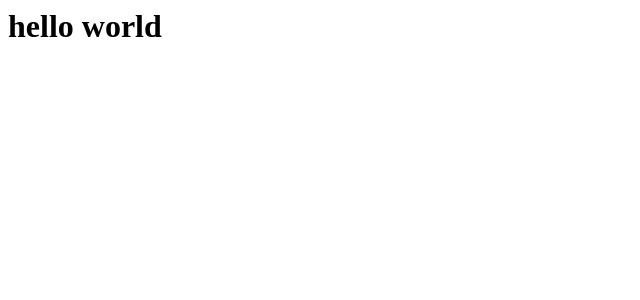
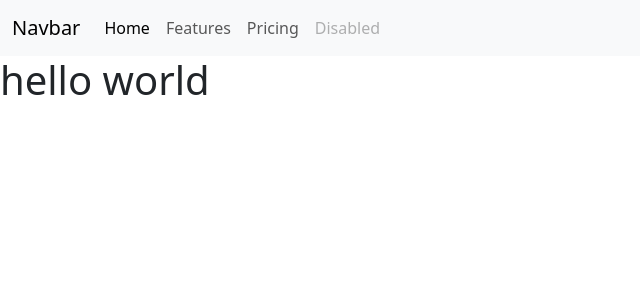
Before and after one commit to Honda249/Restaurant_Booking, a Django app: page / in a window 1280 px wide. Shown: the top 300 px of the page, without its empty margins (0-640 px from the left). Run offline with Django 5.2, Linux system fonts and the light colour scheme.

Commit message:
create template

```diff
--- a/Restaurant/base/templates/base/index.html
+++ b/Restaurant/base/templates/base/index.html
@@ -1 +1,7 @@
+{% extends 'main.html' %}
+
+{% block content %}
+
 <h1>hello world</h1>
+
+{% endblock %}
--- /dev/null
+++ b/Restaurant/templates/main.html
@@ -0,0 +1,40 @@
+<html lang="en">
+<head>
+    <meta charset="UTF-8">
+    <meta name="viewport" content="width=device-width, initial-scale=1.0">
+    <link href="https://cdn.jsdelivr.net/npm/bootstrap@5.3.3/dist/css/bootstrap.min.css" rel="stylesheet" integrity="sha384-QWTKZyjpPEjISv5WaRU9OFeRpok6YctnYmDr5pNlyT2bRjXh0JMhjY6hW+ALEwIH" crossorigin="anonymous">
+    <title>Document</title>
+</head>
+<body>
+    <nav class="navbar navbar-expand-lg bg-body-tertiary">
+        <div class="container-fluid">
+          <a class="navbar-brand" href="#">Navbar</a>
+          <button class="navbar-toggler" type="button" data-bs-toggle="collapse" data-bs-target="#navbarNav" aria-controls="navbarNav" aria-expanded="false" aria-label="Toggle navigation">
+            <span class="navbar-toggler-icon"></span>
+          </button>
+          <div class="collapse navbar-collapse" id="navbarNav">
+            <ul class="navbar-nav">
+              <li class="nav-item">
+                <a class="nav-link active" aria-current="page" href="#">Home</a>
+              </li>
+              <li class="nav-item">
+                <a class="nav-link" href="#">Features</a>
+              </li>
+              <li class="nav-item">
+                <a class="nav-link" href="#">Pricing</a>
+              </li>
+              <li class="nav-item">
+                <a class="nav-link disabled" aria-disabled="true">Disabled</a>
+              </li>
+            </ul>
+          </div>
+        </div>
+      </nav>
+
+    {% block content %}
+
+    {% endblock %}
+
+</body>
+<script src="https://cdn.jsdelivr.net/npm/bootstrap@5.3.3/dist/js/bootstrap.bundle.min.js" integrity="sha384-YvpcrYf0tY3lHB60NNkmXc5s9fDVZLESaAA55NDzOxhy9GkcIdslK1eN7N6jIeHz" crossorigin="anonymous"></script>
+</html>
```
Also changed, not shown: Restaurant/templates/footer.html (deleted, +0 -10 lines), Restaurant/templates/navbar.html (deleted, +0 -10 lines), Restaurant/templates/template.html (deleted, +0 -13 lines).
